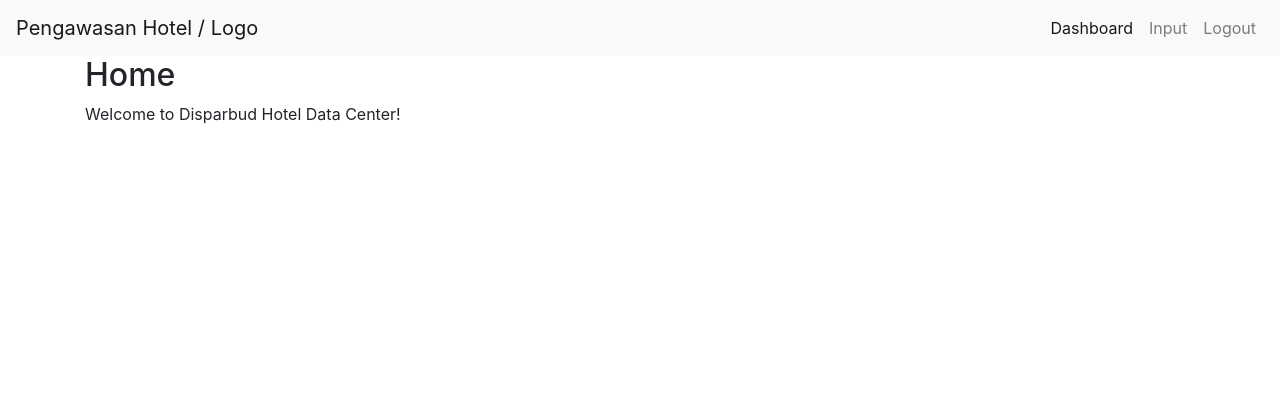
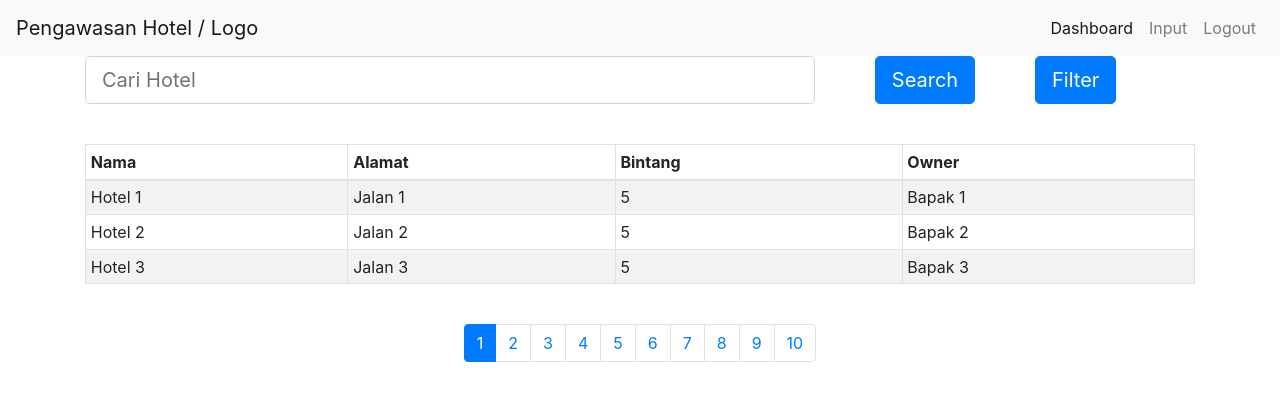
Before and after one commit to renjiraND/hotel-disparbud, a React (Create React App) app in the folder frontend_dev/: page / in a window 1280 px wide. Shown: the top 400 px of the page. Built offline with nearby package versions, Linux system fonts and the light colour scheme.

Commit message:
Implement static dashboard page

```diff
--- a/frontend_dev/src/App.js
+++ b/frontend_dev/src/App.js
@@ -1,5 +1,5 @@
 import React from "react";
-import { BrowserRouter as Router, Route, Link } from "react-router-dom";
+import { BrowserRouter as Router } from "react-router-dom";
 import Routes from "./Routes";
 import NavBarWithRouter from "./components/NavBarWithRouter";
 
--- a/frontend_dev/src/Routes.js
+++ b/frontend_dev/src/Routes.js
@@ -3,7 +3,6 @@ import { Route, Switch } from "react-router-dom";
 import Dashboard from "./containers/Dashboard";
 import Input from "./containers/Input";
 import Login from "./containers/Login";
-
 
 export default () =>
   <Switch>
--- a/frontend_dev/src/components/NavBarWithRouter.js
+++ b/frontend_dev/src/components/NavBarWithRouter.js
@@ -1,5 +1,5 @@
 import React from "react";
-import { Navbar,Nav } from "react-bootstrap";
+import { Navbar, Nav } from "react-bootstrap";
 import { withRouter } from "react-router"
 
 const NavBar = props => {
--- /dev/null
+++ b/frontend_dev/src/components/PaginatedSearchResult.js
@@ -0,0 +1,44 @@
+import React from "react";
+import { Table, Pagination } from "react-bootstrap";
+
+export default function PaginatedSearchResult(props) {
+  const rows = props.data.map((row) =>
+    <tr>
+      <td>{row.name}</td>
+      <td>{row.address}</td>
+      <td>{row.star}</td>
+      <td>{row.owner}</td>
+    </tr>
+  );
+
+  let pages = [];
+  for (let i = 1; i <= props.numPages; i++) {
+    pages.push(
+      <Pagination.Item key={i} active={i === props.currPage}>
+        {i}
+      </Pagination.Item>,
+    );
+  }
+
+  return (
+    <React.Fragment>
+      <Table striped bordered hover size="sm">
+        <thead>
+          <tr>
+            <th>Nama</th>
+            <th>Alamat</th>
+            <th>Bintang</th>
+            <th>Owner</th>
+          </tr>
+        </thead>
+        <tbody>
+          {rows}
+        </tbody>
+      </Table>
+      <br />
+      <Pagination className="d-flex justify-content-center">
+        {pages}
+      </Pagination>
+    </React.Fragment>
+  );
+}
--- a/frontend_dev/src/containers/Dashboard.js
+++ b/frontend_dev/src/containers/Dashboard.js
@@ -1,10 +1,48 @@
-import React from "react";
+import React, { Component } from "react";
+import SearchForm from "./SearchForm";
+import PaginatedSearchResult from "../components/PaginatedSearchResult";
 
-export default function Home() {
-  return (
-    <div>
-      <h2>Home</h2>
-      Welcome to Disparbud Hotel Data Center!
-    </div>
-  );
+export default class Dashboard extends Component {
+  constructor(props) {
+      super(props);
+
+      this.state = {
+        data: [
+          {
+            name: "Hotel 1",
+            address: "Jalan 1",
+            star: "5",
+            owner: "Bapak 1"
+          },
+          {
+            name: "Hotel 2",
+            address: "Jalan 2",
+            star: "5",
+            owner: "Bapak 2"
+          },
+          {
+            name: "Hotel 3",
+            address: "Jalan 3",
+            star: "5",
+            owner: "Bapak 3"
+          }
+        ],
+        currPage: 1,
+        numPages: 10
+      };
+  }
+
+  render() {
+    return (
+      <React.Fragment>
+        <SearchForm />
+        <br />
+        <PaginatedSearchResult
+          data={this.state.data}
+          currPage={this.state.currPage}
+          numPages={this.state.numPages}
+        />
+      </React.Fragment>
+    );
+  }
 }
--- a/frontend_dev/src/containers/Login.css
+++ b/frontend_dev/src/containers/Login.css
@@ -11,5 +11,4 @@
     .LoginCard {
         background-color: #C1CEDF;
     }
-
 }
--- /dev/null
+++ b/frontend_dev/src/containers/SearchForm.js
@@ -0,0 +1,38 @@
+import React, { Component } from "react";
+import { Form, Button, Row, Col } from "react-bootstrap";
+
+export default class SearchForm extends Component {
+  constructor(props) {
+      super(props);
+
+      this.state = {
+          query: ""
+      };
+  }
+
+  render() {
+    return (
+      <React.Fragment>
+        <Form>
+          <Form.Group controlId="formGroupSearch">
+            <Row>
+              <Col sm={8}>
+                <Form.Control type="text" size="lg" placeholder="Cari Hotel" />
+              </Col>
+              <Col sm={2} className="d-flex justify-content-center">
+                <Button variant="primary" type="submit" size="lg">
+                  Search
+                </Button>
+              </Col>
+              <Col sm={2} className="d-flex justify-content-left">
+                <Button variant="primary" type="submit" size="lg">
+                  Filter
+                </Button>
+              </Col>
+            </Row>
+          </Form.Group>
+        </Form>
+      </React.Fragment>
+    );
+  }
+}
```
